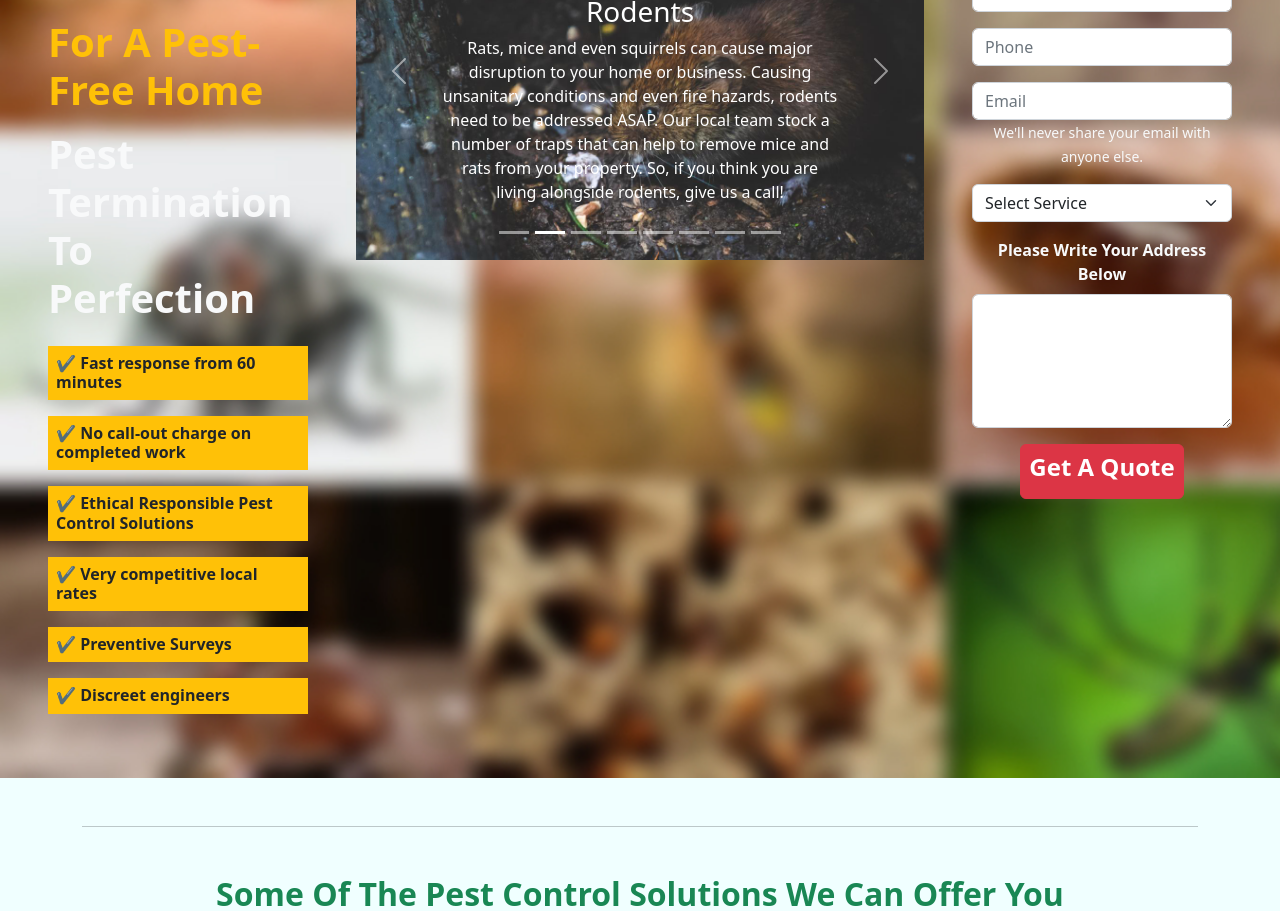
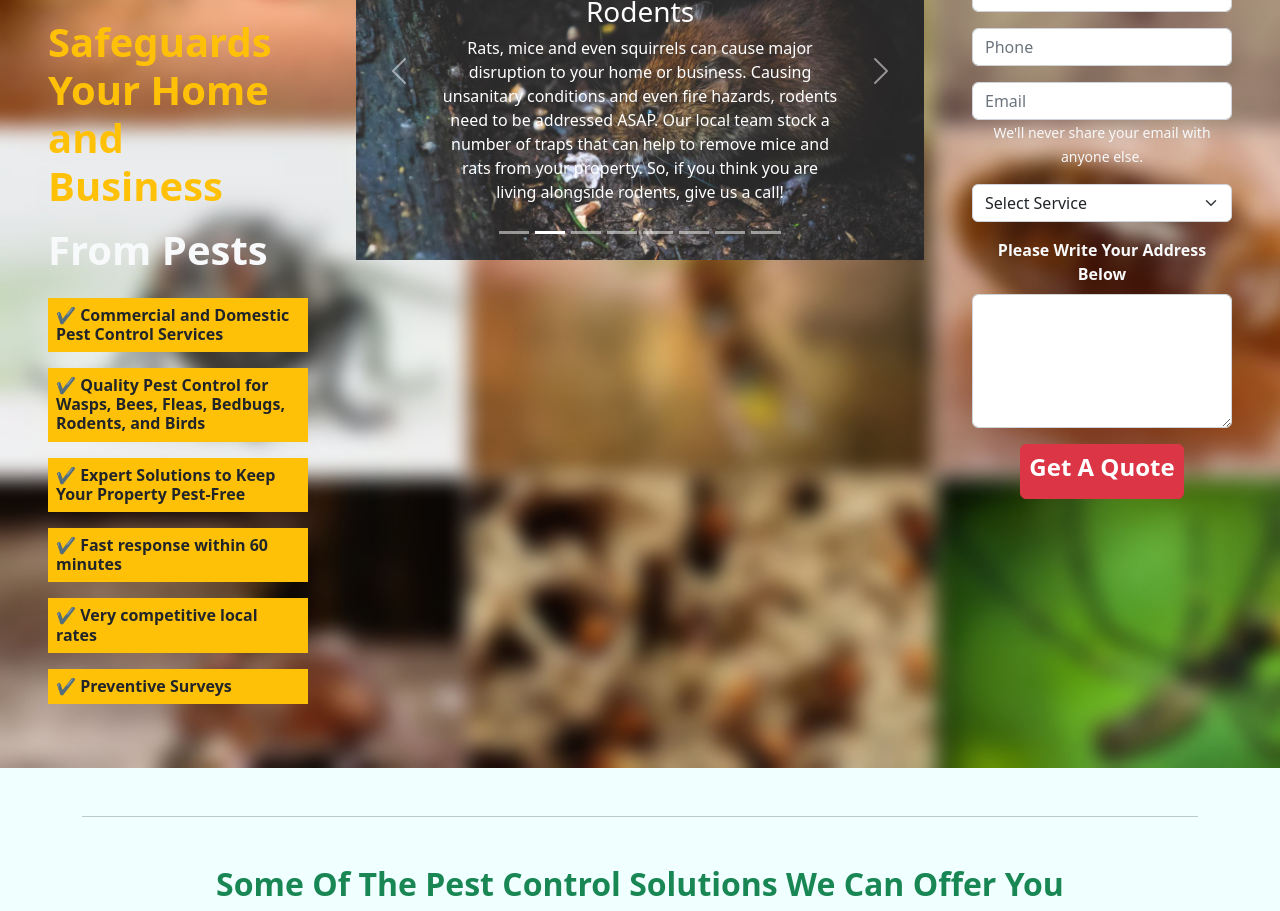
Before and after one commit to samimeadad/pest-control, a React (Create React App) app: page / in a window 1280 px wide. Shown: the part 640-1551 px from the top of the page. Built offline with nearby package versions, Linux system fonts and the light colour scheme.

Commit message:
home carousal banner text modified and auto scroll option added

```diff
--- a/src/Components/About/About.js
+++ b/src/Components/About/About.js
@@ -1,4 +1,4 @@
-import React from 'react';
+import React, { useEffect } from 'react';
 import { Card, Col, Container, Row } from 'react-bootstrap';
 import ScrollToTop from 'react-scroll-to-top';
 import about1 from '../../images/about/about-1.jpg'
@@ -6,6 +6,9 @@ import about2 from '../../images/about/about-2.jpg'
 import about3 from '../../images/about/about-3.jpg'
 
 const About = () => {
+    useEffect( () => {
+        window.scrollTo( 0, 0 )
+    }, [] )
     return (
         <div className='my-5 overflow-hidden'>
             <Container className='my-5 overflow-hidden text-center'>
--- a/src/Components/Contact/Contact.js
+++ b/src/Components/Contact/Contact.js
@@ -1,9 +1,12 @@
-import React, { useState } from 'react';
+import React, { useEffect, useState } from 'react';
 import { Button, Card, Col, Container, Form, Row } from 'react-bootstrap';
 import emailjs from '@emailjs/browser';
 import ScrollToTop from 'react-scroll-to-top';
 
 const Contact = () => {
+    useEffect( () => {
+        window.scrollTo( 0, 0 )
+    }, [] )
 
     const [ success, setSuccess ] = useState( false );
     const [ successMessage, setSuccessMessage ] = useState( '' );
--- a/src/Components/Home/Home.js
+++ b/src/Components/Home/Home.js
@@ -1,9 +1,12 @@
-import React from 'react';
+import React, { useEffect } from 'react';
 import ScrollToTop from 'react-scroll-to-top';
 import HomeService from './HomeService';
 import ImageSlider from './ImageSlider';
 
 const Home = () => {
+    useEffect( () => {
+        window.scrollTo( 0, 0 )
+    }, [] )
     return (
         <div className='w-100 overflow-hidden'>
             <ImageSlider />
--- a/src/Components/Home/ImageSlider.js
+++ b/src/Components/Home/ImageSlider.js
@@ -43,16 +43,17 @@ const ImageSlider = () => {
                 <Col xs={ 12 } sm={ 12 } md={ 3 } lg={ 3 }>
                     <div className='text-center mt-4'>
                         <h1 className='text-start text-light fw-bold fs-1 my-3'>Global Pest Control</h1>
-                        <h1 className='text-start text-warning fw-bold fs-1 my-3'>For A Pest-Free Home</h1>
-                        <h1 className='text-start text-light fw-bold fs-1 my-3'>Pest Termination To Perfection</h1>
+                        <h1 className='text-start text-warning fw-bold fs-1 my-3'>Safeguards
+                            Your Home and Business</h1>
+                        <h1 className='text-start text-light fw-bold fs-1 my-3'>From Pests</h1>
                     </div>
                     <div className='text-center mt-4'>
-                        <h6 className='text-start text-dark fw-bold my-3 p-2 bg-warning'>&#10004; Fast response from 60 minutes</h6>
-                        <h6 className='text-start text-dark fw-bold my-3 p-2 bg-warning'>&#10004; No call-out charge on completed work</h6>
-                        <h6 className='text-start text-dark fw-bold my-3 p-2 bg-warning'>&#10004; Ethical Responsible Pest Control Solutions</h6>
+                        <h6 className='text-start text-dark fw-bold my-3 p-2 bg-warning'>&#10004; Commercial and Domestic Pest Control Services</h6>
+                        <h6 className='text-start text-dark fw-bold my-3 p-2 bg-warning'>&#10004; Quality Pest Control for Wasps, Bees, Fleas, Bedbugs, Rodents, and Birds</h6>
+                        <h6 className='text-start text-dark fw-bold my-3 p-2 bg-warning'>&#10004; Expert Solutions to Keep Your Property Pest-Free</h6>
+                        <h6 className='text-start text-dark fw-bold my-3 p-2 bg-warning'>&#10004; Fast response within 60 minutes</h6>
                         <h6 className='text-start text-dark fw-bold my-3 p-2 bg-warning'>&#10004; Very competitive local rates</h6>
                         <h6 className='text-start text-dark fw-bold my-3 p-2 bg-warning'>&#10004; Preventive Surveys</h6>
-                        <h6 className='text-start text-dark fw-bold my-3 p-2 bg-warning'>&#10004; Discreet engineers</h6>
                     </div>
                 </Col>
                 <Col xs={ 12 } sm={ 12 } md={ 6 } lg={ 6 }>
--- a/src/Components/Service/Service.js
+++ b/src/Components/Service/Service.js
@@ -1,9 +1,12 @@
-import React from 'react';
+import React, { useEffect } from 'react';
 import { Container } from 'react-bootstrap';
 import ScrollToTop from 'react-scroll-to-top';
 import HomeService from '../Home/HomeService';
 
 const Service = () => {
+    useEffect( () => {
+        window.scrollTo( 0, 0 )
+    }, [] )
     return (
         <Container className='text-center overflow-hidden my-5'>
             <HomeService></HomeService>
```
